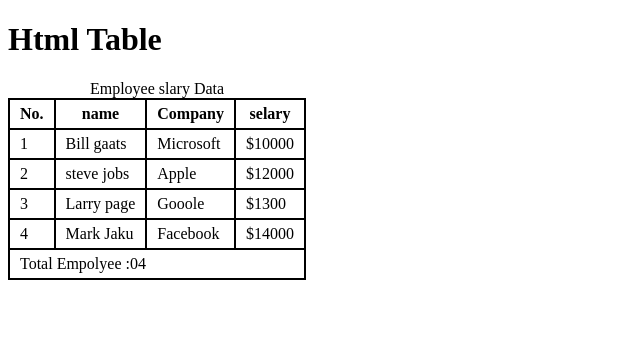
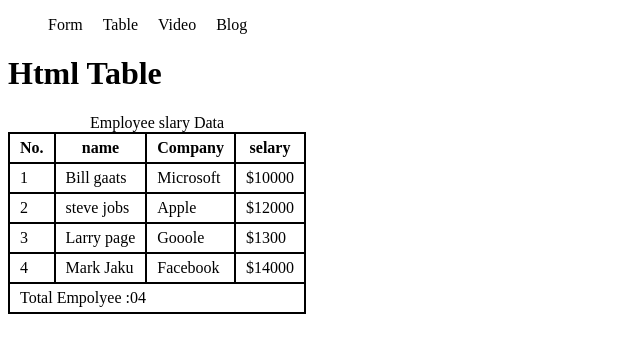
Before and after one commit to hemelprogramming/form-create, a plain HTML site: page table.html in a window 1280 px wide. Shown: the whole page, without its empty margins (0-640 px from the left). Drawn offline with Linux system fonts and the light colour scheme.

Commit message:
added navigation menu

```diff
--- /dev/null
+++ b/nav.css
@@ -0,0 +1,16 @@
+nav > ul {
+  display: flex;
+}
+nav ul li {
+  list-style: none;
+}
+nav li a {
+  text-decoration: none;
+  margin-right: 20px;
+  color: black;
+}
+nav li :hover {
+  background-color: lightgray;
+}
+
+.himel a {
--- a/table.html
+++ b/table.html
@@ -17,9 +17,20 @@
       padding: 5px 10px;
     }
   </style>
+  <link rel="stylesheet" href="nav.css">
 </head>
 
 <body>
+  <header>
+    <nav>
+      <ul>
+        <li><a href="form.html">Form</a></li>
+        <li><a href="table.html">Table</a></li>
+        <li><a href="#">Video</a></li>
+        <li><a href="#">Blog</a></li>
+      </ul>
+    </nav>
+  </header>
   <h1>Html Table</h1>
   <table>
     <caption>Employee slary Data</caption>
```
Also changed, not shown: form.html (renamed from index.html, +9 -1 lines), nav.html (added, +24 -0 lines).
